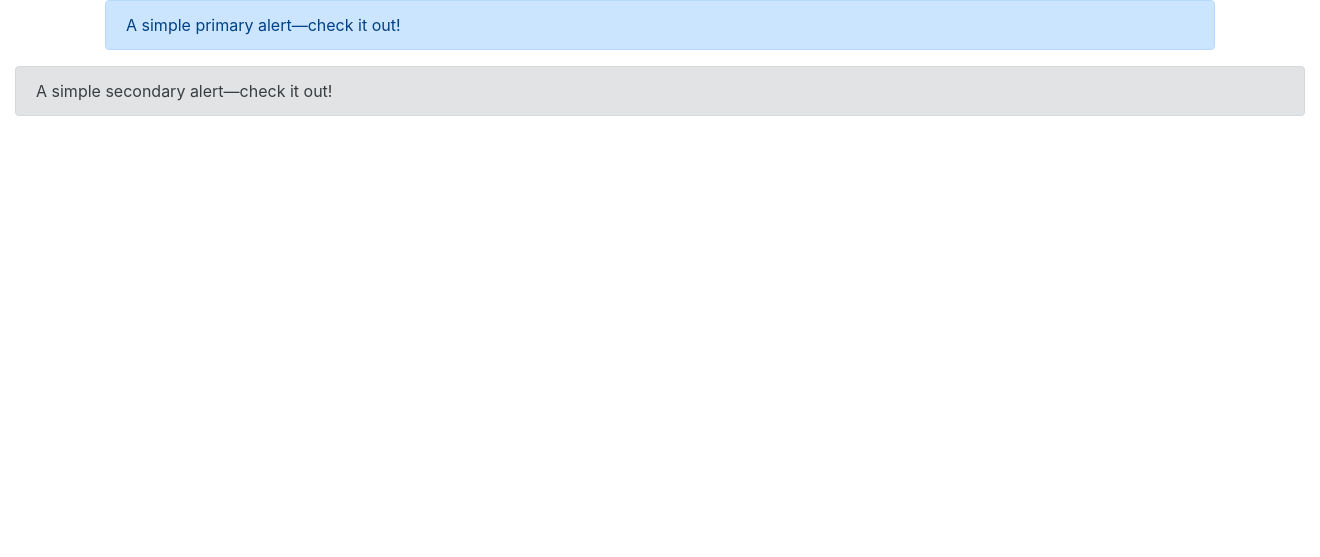
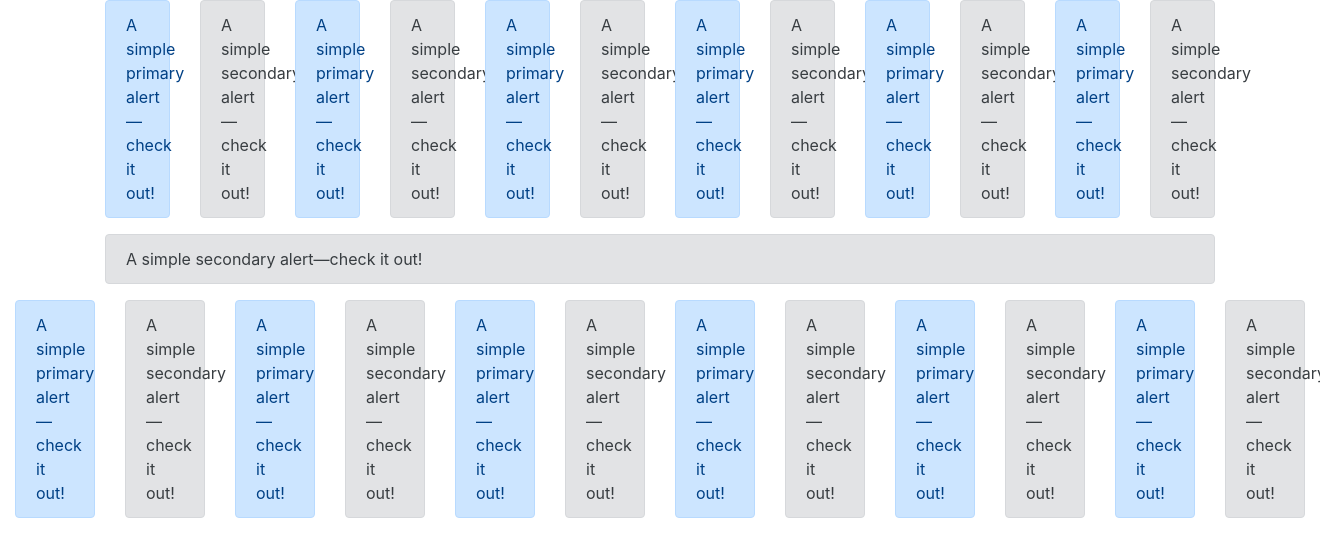
Before and after one commit to Phaferro/django_ecommerce, a Django app: page /bootstrap/ in a window 1320 px wide. Shown: the top 557 px of the page. Run offline with Django 4.2, Linux system fonts and the light colour scheme; parts of the project's set-up code (start-up, migrations or seed data) failed here and were passed over; some libraries are stand-ins or nearby versions.

Commit message:
update colums and lines

```diff
--- a/products/templates/bootstrap/example.html
+++ b/products/templates/bootstrap/example.html
@@ -12,15 +12,138 @@
     </head>
     <body>
         <div class='container'>
-            <div class="alert alert-primary" role="alert">
-                A simple primary alert—check it out!
+            <div class="row">
+                <div class="col-1">
+                    <div class="alert alert-primary" role="alert">
+                        A simple primary alert—check it out!
+                    </div>
+                </div>
+                <div class="col-1">
+                     <div class="alert alert-secondary" role="alert">
+                          A simple secondary alert—check it out!
+                     </div>
+                </div>
+                <div class="col-1">
+                     <div class="alert alert-primary" role="alert">
+                         A simple primary alert—check it out!
+                     </div>
+                 </div>
+                <div class="col-1">
+                     <div class="alert alert-secondary" role="alert">
+                          A simple secondary alert—check it out!
+                     </div>
+                 </div>
+                 <div class="col-1">
+                     <div class="alert alert-primary" role="alert">
+                         A simple primary alert—check it out!
+                     </div>
+                 </div>
+                <div class="col-1">
+                     <div class="alert alert-secondary" role="alert">
+                          A simple secondary alert—check it out!
+                     </div>
+                 </div>
+                 <div class="col-1">
+                     <div class="alert alert-primary" role="alert">
+                         A simple primary alert—check it out!
+                     </div>
+                 </div>
+                <div class="col-1">
+                     <div class="alert alert-secondary" role="alert">
+                          A simple secondary alert—check it out!
+                     </div>
+                 </div>
+                 <div class="col-1">
+                     <div class="alert alert-primary" role="alert">
+                         A simple primary alert—check it out!
+                     </div>
+                 </div>
+                <div class="col-1">
+                     <div class="alert alert-secondary" role="alert">
+                          A simple secondary alert—check it out!
+                     </div>
+                 </div>
+                 <div class="col-1">
+                     <div class="alert alert-primary" role="alert">
+                         A simple primary alert—check it out!
+                     </div>
+                 </div>
+                <div class="col-1">
+                     <div class="alert alert-secondary" role="alert">
+                          A simple secondary alert—check it out!
+                     </div>
+                </div>
+               <div class="col">
+                    <div class="alert alert-secondary" role="alert">
+                         A simple secondary alert—check it out!
+                    </div>
+                </div>
             </div>
         </div>
         <div class='container-fluid'>
-            <div class="alert alert-secondary" role="alert">
-                A simple secondary alert—check it out!
+            <div class="row">
+                <div class="col-1">
+                    <div class="alert alert-primary" role="alert">
+                        A simple primary alert—check it out!
+                    </div>
+                </div>
+                <div class="col-1">
+                     <div class="alert alert-secondary" role="alert">
+                          A simple secondary alert—check it out!
+                     </div>
+                </div>
+                <div class="col-1">
+                     <div class="alert alert-primary" role="alert">
+                         A simple primary alert—check it out!
+                     </div>
+                 </div>
+                <div class="col-1">
+                     <div class="alert alert-secondary" role="alert">
+                          A simple secondary alert—check it out!
+                     </div>
+                 </div>
+                 <div class="col-1">
+                     <div class="alert alert-primary" role="alert">
+                         A simple primary alert—check it out!
+                     </div>
+                 </div>
+                <div class="col-1">
+                     <div class="alert alert-secondary" role="alert">
+                          A simple secondary alert—check it out!
+                     </div>
+                 </div>
+                 <div class="col-1">
+                     <div class="alert alert-primary" role="alert">
+                         A simple primary alert—check it out!
+                     </div>
+                 </div>
+                <div class="col-1">
+                     <div class="alert alert-secondary" role="alert">
+                          A simple secondary alert—check it out!
+                     </div>
+                 </div>
+                 <div class="col-1">
+                     <div class="alert alert-primary" role="alert">
+                         A simple primary alert—check it out!
+                     </div>
+                 </div>
+                <div class="col-1">
+                     <div class="alert alert-secondary" role="alert">
+                          A simple secondary alert—check it out!
+                     </div>
+                 </div>
+                 <div class="col-1">
+                     <div class="alert alert-primary" role="alert">
+                         A simple primary alert—check it out!
+                     </div>
+                 </div>
+                <div class="col-1">
+                     <div class="alert alert-secondary" role="alert">
+                          A simple secondary alert—check it out!
+                     </div>
+                 </div>
             </div>
-        </div>
+         </div>
         <!-- Optional JavaScript -->
         <!-- jQuery first, then Popper.js, then Bootstrap JS -->
         <script src="https://code.jquery.com/jquery-3.4.1.slim.min.js" integrity="sha384-J6qa4849blE2+poT4WnyKhv5vZF5SrPo0iEjwBvKU7imGFAV0wwj1yYfoRSJoZ+n" crossorigin="anonymous"></script>
```
